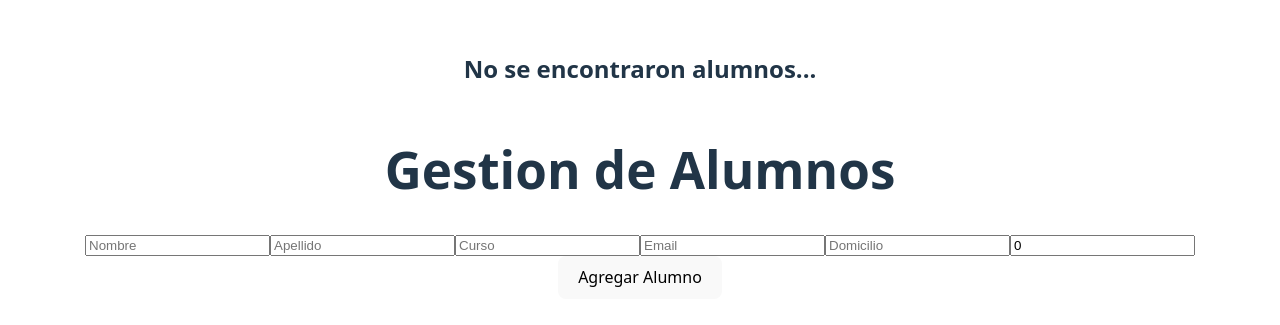
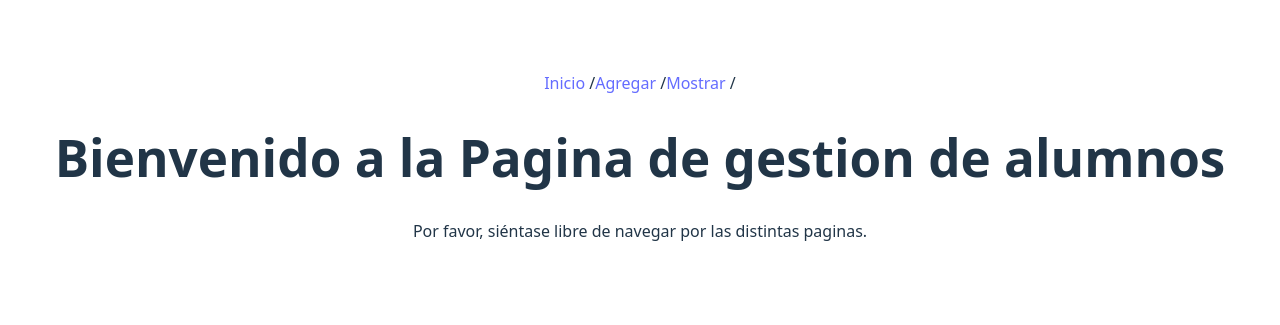
Before and after one commit to prieto555/tp05PV2025Grupo5, a React (Vite) app: page / in a window 1280 px wide. Shown: the part 235-560 px from the top of the page. Built offline with nearby package versions, Linux system fonts and the light colour scheme.

Commit message:
Agregado de navegacion entre paginas echo por Gabriel Prieto

```diff
--- a/package.json
+++ b/package.json
@@ -14,7 +14,7 @@
     "react": "^19.1.0",
     "react-bootstrap": "^2.10.10",
     "react-dom": "^19.1.0",
-    "react-router-dom": "^7.6.0"
+    "react-router-dom": "^7.6.1"
   },
   "devDependencies": {
     "@eslint/js": "^9.25.0",
--- a/src/Agregar.jsx
+++ b/src/Agregar.jsx
@@ -41,7 +41,6 @@ export const Agregar = ({ alumnos, setAlumnos }) => {
             estado: true,
         })
     }
-    console.log(alumnos)
     return (
         <>
             <h1>Gestion de Alumnos</h1>
@@ -54,7 +53,6 @@ export const Agregar = ({ alumnos, setAlumnos }) => {
                 <input type="number" name="telefono" placeholder="Telefono" value={formulario.telefono} onChange={handleChange} required />
                 <button type="submit">Agregar Alumno</button>
             </form>
-
         </>
     )
 }
--- a/src/App.jsx
+++ b/src/App.jsx
@@ -4,6 +4,10 @@ import viteLogo from '/vite.svg'
 import './App.css'
 import { Agregar } from './Agregar'
 import { Mostrar } from './Mostrar'
+import { Inicio } from './Inicio'
+import { Routes, Route } from 'react-router'
+import { Menu } from './Menu'
+import { Modificar } from './Modificar'
 
 function App() {
   const [count, setCount] = useState(0)
@@ -14,8 +18,13 @@ function App() {
   console.log(alumnos)
   return (
     <>
-      <Mostrar alumnos={alumnos} setAlumnos={setAlumnos} ></Mostrar>
-      <Agregar alumnos={alumnos} setAlumnos={setAlumnos} agregar_actualizar={agregar_actualizar}></Agregar>
+      <Menu></Menu>
+      <Routes>
+        <Route path='/' element={<Inicio />} />
+        <Route path='/agregar' element={<Agregar alumnos={alumnos} setAlumnos={setAlumnos} ></Agregar>} />
+        <Route path='/mostrar' element={<Mostrar alumnos={alumnos} setAlumnos={setAlumnos} ></Mostrar>}></Route>
+        <Route path='/modificar' element={<Modificar alumnos={alumnos} setAlumnos={setAlumnos} agregar_actualizar={agregar_actualizar}/>}></Route>
+      </Routes>
     </>
   )
 }
--- /dev/null
+++ b/src/Inicio.jsx
@@ -0,0 +1,8 @@
+export const Inicio = () => {
+  return (
+    <>
+      <h1>Bienvenido a la Pagina de gestion de alumnos</h1>
+      <p>Por favor, siéntase libre de navegar por las distintas paginas.</p>
+    </>
+  )
+}
--- /dev/null
+++ b/src/Menu.jsx
@@ -0,0 +1,13 @@
+import { Link } from "react-router-dom"
+
+export const Menu = () => {
+    return (
+        <>
+            <nav>
+                <Link to='/'>Inicio</Link> /
+                <Link to='/agregar'>Agregar</Link> /
+                <Link to='/mostrar'>Mostrar</Link> /
+            </nav>
+        </>
+    )
+}
--- /dev/null
+++ b/src/Modificar.jsx
@@ -0,0 +1,8 @@
+export const Modificar = ({ alumnos, setAlumnos }) => {
+    return (
+        <>
+            <h1>Modificar</h1>
+            <div>Modificar</div>
+        </>
+    )
+}
--- a/src/Mostrar.jsx
+++ b/src/Mostrar.jsx
@@ -1,16 +1,14 @@
 import React, { useState } from 'react';
 import { Eliminar } from './Eliminar';
-//import { Modificar } from './Modificar';
+import { Link, Route, Routes } from 'react-router-dom';
+import { Modificar } from './Modificar';
 
-export const Mostrar = ({alumnos, setAlumnos}) => {
-
-
+export const Mostrar = ({ alumnos, setAlumnos }) => {
     return (
         <div style={{ overflowX: 'auto' }}>
             {alumnos.length > 0 ? (
                 <table style={{ width: '100%', borderCollapse: 'collapse' }}>
                     <thead>
-
                         <tr style={{ backgroundColor: '#f2f2f2' }}>
                             <th style={thStyle}>Nombre</th>
                             <th style={thStyle}>Curso</th>
@@ -23,6 +21,7 @@ export const Mostrar = ({alumnos, setAlumnos}) => {
                         {alumnos.map((alumno, index) => {
                             return (
                                 <React.Fragment key={alumno.id || index}>
+                                    {alumno.estado === true && (
                                         <tr>
                                             <td style={tdStyle}>{alumno.nombre}</td>
                                             <td style={tdStyle}>{alumno.curso}</td>
@@ -31,24 +30,8 @@ export const Mostrar = ({alumnos, setAlumnos}) => {
                                             <td style={tdStyle}>{alumno.telefono}</td>
                                             <td className='td-actions' style={tdStyle}>
                                                 {/*<Eliminar eliminarProducto={eliminarAlumno} id={alumno.id} />*/}
-                                            <button
-                                                onClick={() => {
-                                                    setAlumnos(
-                                                        alumnos.map((a) =>
-                                                            a.id === alumnos.id ? { ...a, modificado: !a.modificado } : a
-                                                        )
-                                                    );
-                                                }}
-                                            >
-                                                Modificar
-                                            </button>
-                                        </td>
-                                    </tr>
-
-                                    {alumnos.modificado === false && (
-                                        <tr>
-                                            <td colSpan="10">
-                                                <Modificar b={alumnos} funcion_modificar={agregarModificado} />
+                                                <Link to='/modificar'>Modificar</Link>
+                                                <button onClick={() => { alumno.estado = false }}>Eliminar</button>
                                             </td>
                                         </tr>
                                     )}
--- a/src/main.jsx
+++ b/src/main.jsx
@@ -2,10 +2,13 @@ import { StrictMode } from 'react'
 import { createRoot } from 'react-dom/client'
 import './index.css'
 import App from './App.jsx'
+import { BrowserRouter } from 'react-router'
 
 createRoot(document.getElementById('root')).render(
   <StrictMode>
-    <App />
+    <BrowserRouter>
+      <App />
+    </BrowserRouter>
   </StrictMode>,
 )
 //.
```
Also changed, not shown: 1 other file (tests, documents, lock files or other folders). Lines whose indentation alone changed are shown as unchanged.
